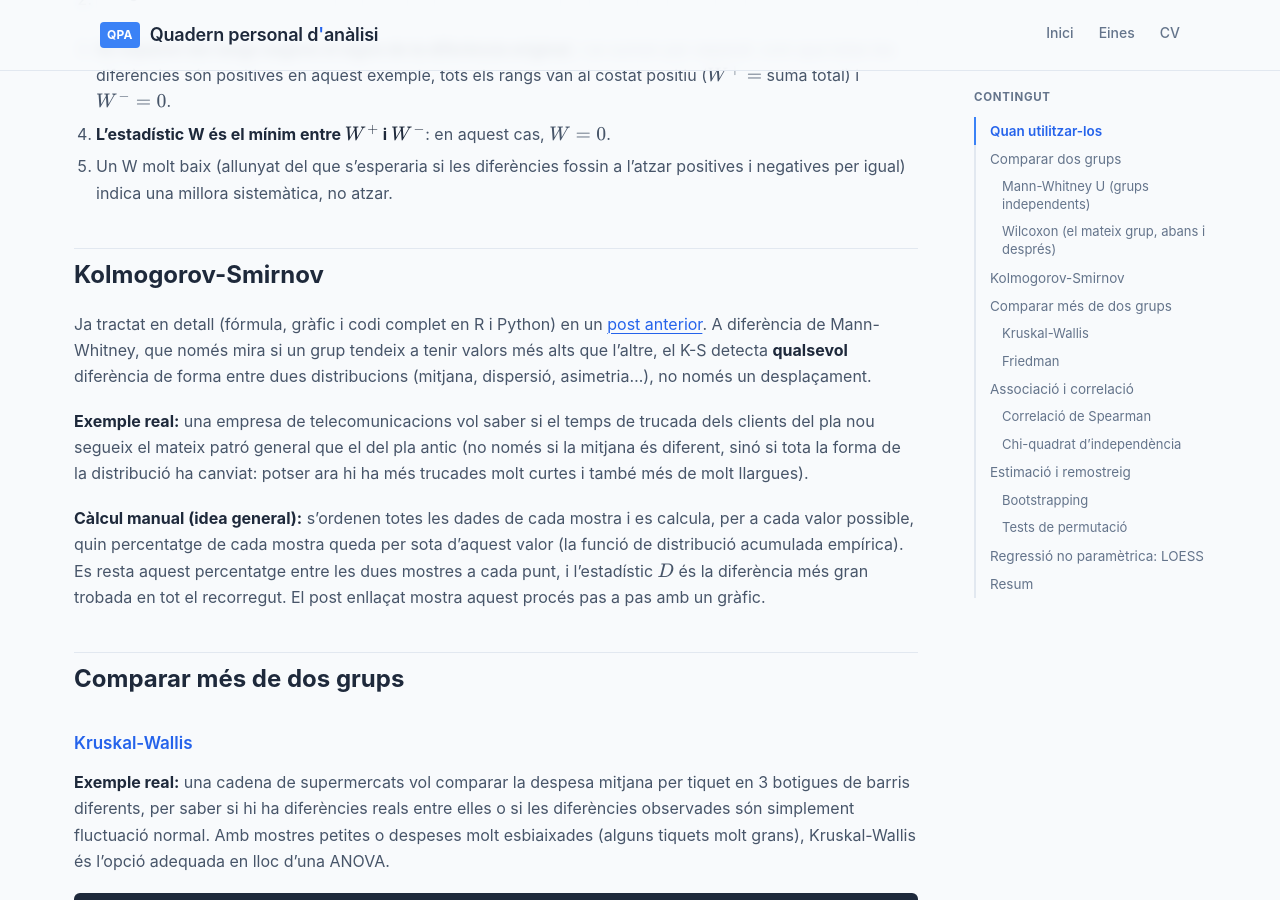
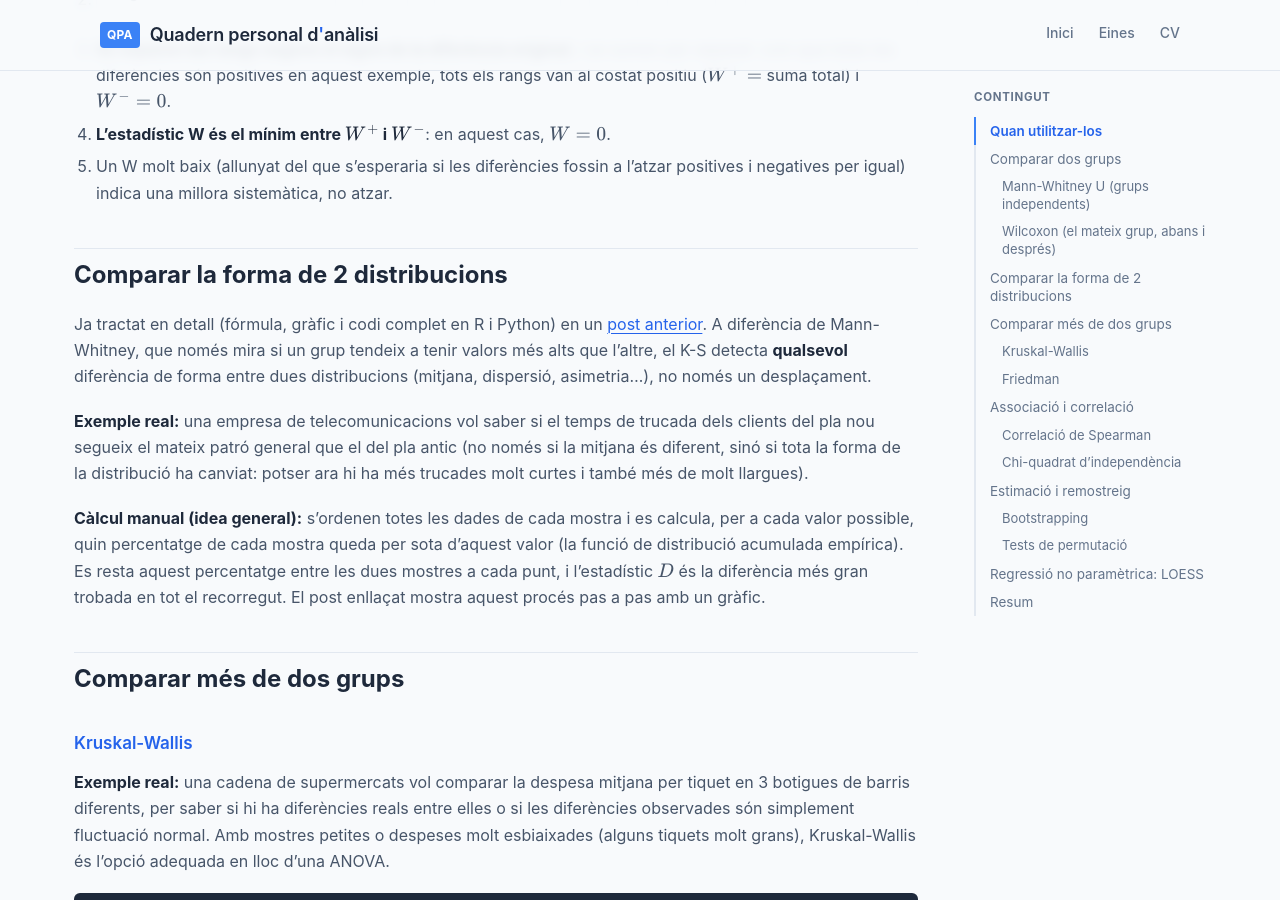
Before and after one commit to alberthr/alberthr.github.io, a Jekyll site: the page built from _posts/2001-04-15-estadistica-no-parametrica.md, in a window 1280 px wide and 900 px high, scrolled down 2876 px. Built offline with Jekyll 4.4.1, drawn with Linux system fonts in a browser that asks for light colours; comment, search, counter and statistics services are not loaded.

Commit message:
Update 2001-04-15-estadistica-no-parametrica.md

```diff
--- a/_posts/2001-04-15-estadistica-no-parametrica.md
+++ b/_posts/2001-04-15-estadistica-no-parametrica.md
@@ -71,7 +71,7 @@ Un p-valor per sota de 0,05 indica que la millora general de vendes després de
 5. Un W molt baix (allunyat del que s'esperaria si les diferències fossin a l'atzar positives i negatives per igual) indica una millora sistemàtica, no atzar.
 
 
-## Kolmogorov-Smirnov
+## Comparar la forma de 2 distribucions
 
 Ja tractat en detall (fórmula, gràfic i codi complet en R i Python) en un [post anterior]({% post_url 2022-08-02-kolmogorov-smirnov %}). A diferència de Mann-Whitney, que només mira si un grup tendeix a tenir valors més alts que l'altre, el K-S detecta **qualsevol** diferència de forma entre dues distribucions (mitjana, dispersió, asimetria...), no només un desplaçament.
 
```
